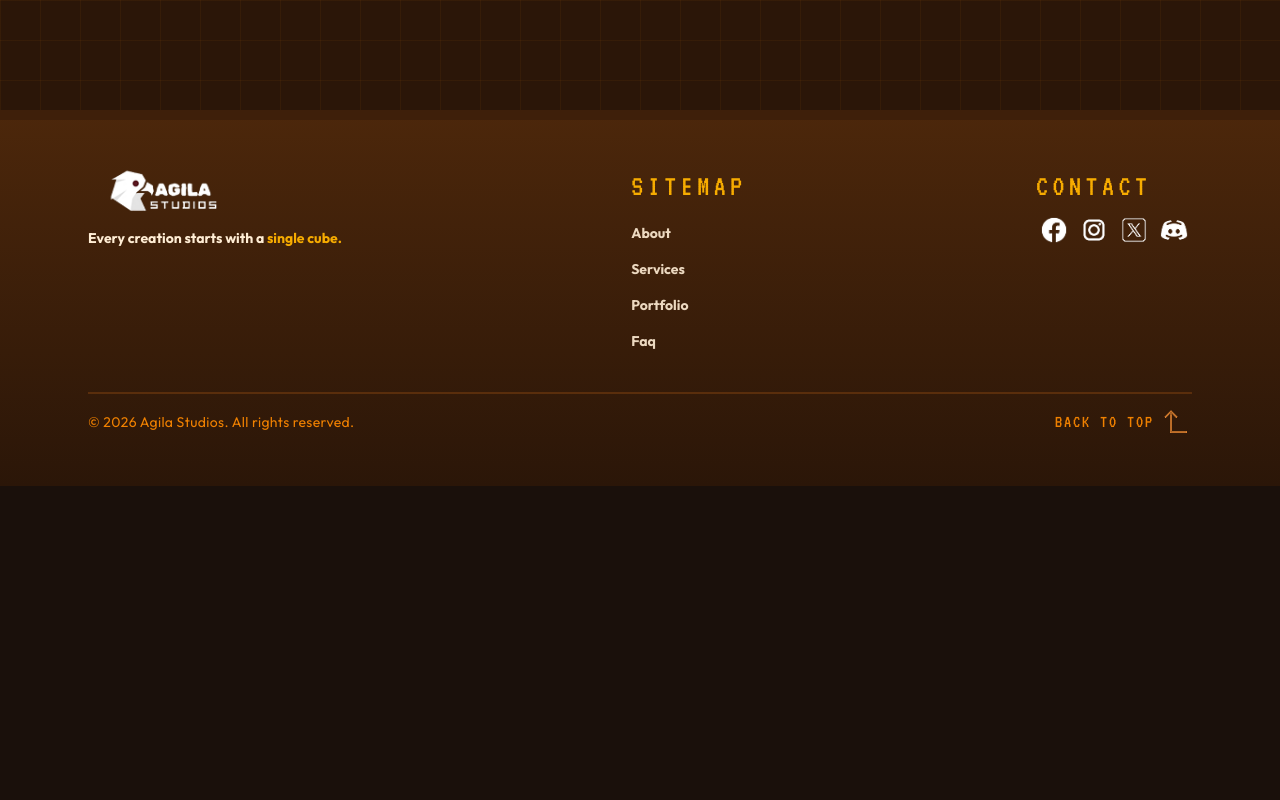
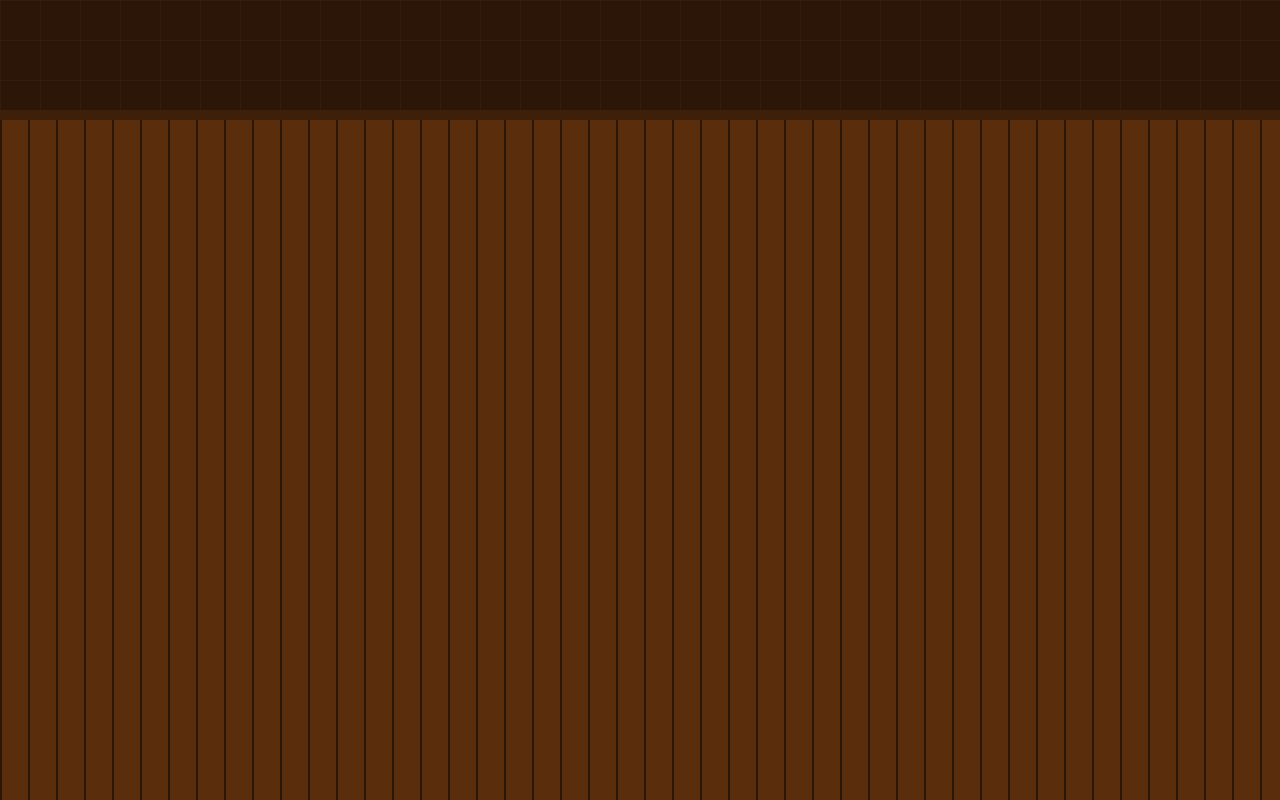
Before and after one commit to eckajnaa/agila-studios, a Next.js app: page /portfolio in a window 1280 px wide. Shown: the part 520-1320 px from the top of the page. Before the commit the page ends 1006 px from the top, so only its background shows below. Built offline with nearby package versions, Linux system fonts and the light colour scheme.

Commit message:
feat: add striped background for portfolio body section

```diff
--- a/src/app/(portfolio)/portfolio/page.tsx
+++ b/src/app/(portfolio)/portfolio/page.tsx
@@ -5,5 +5,18 @@
 import Hero from "@/components/sections/portfolio/Hero";
 
 export default function PortfolioPage() {
-  return <Hero />;
+  return (
+    <>
+      <Hero />
+      <div
+        className="min-h-screen bg-[#5A2E0C]"
+        style={{
+          backgroundImage: "linear-gradient(to right, #2B1608 2px, transparent 2px)",
+          backgroundSize: "28px 100%",
+        }}
+      >
+        {/* CategoryTabs, BuildsGrid go here */}
+      </div>
+    </>
+  );
 }
```
